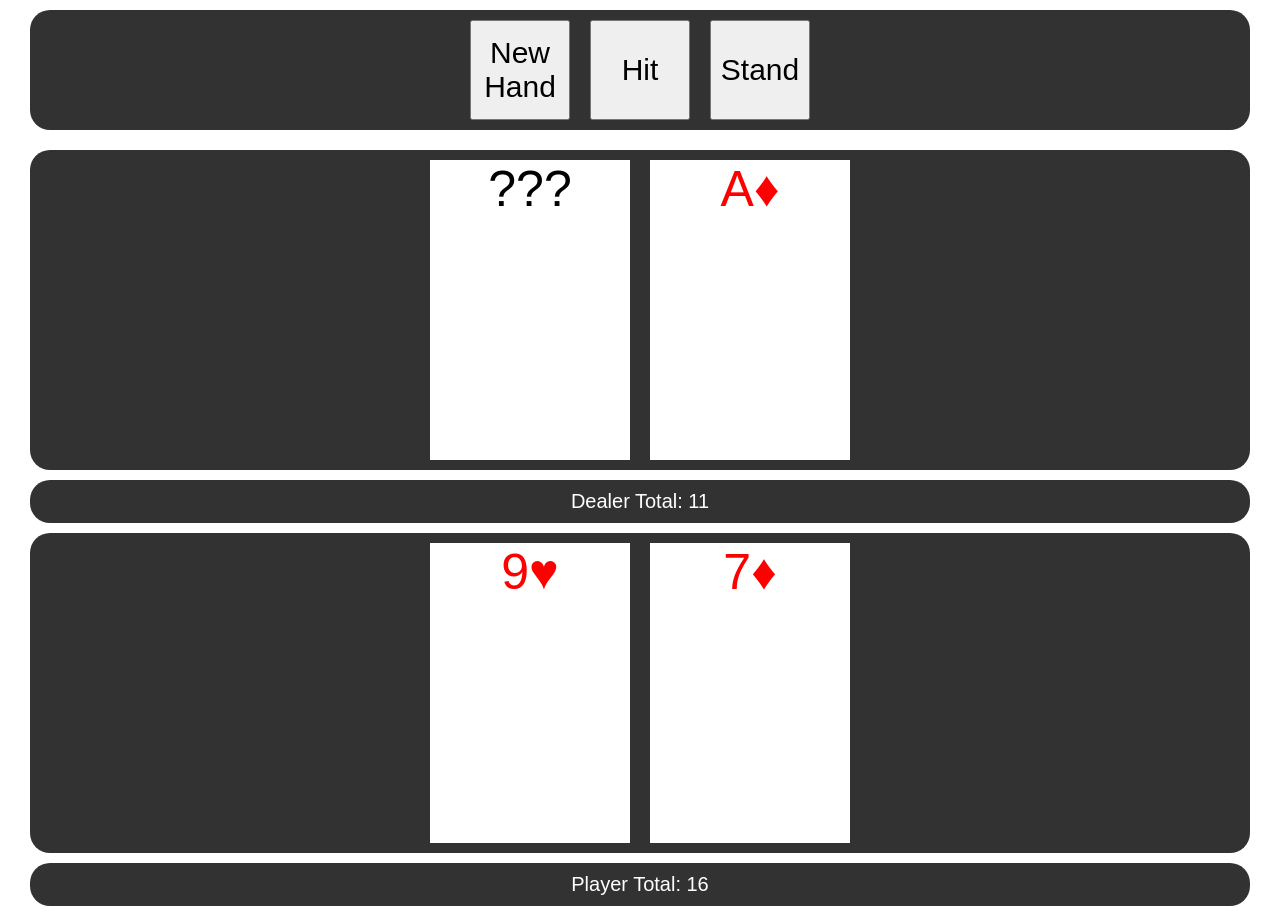
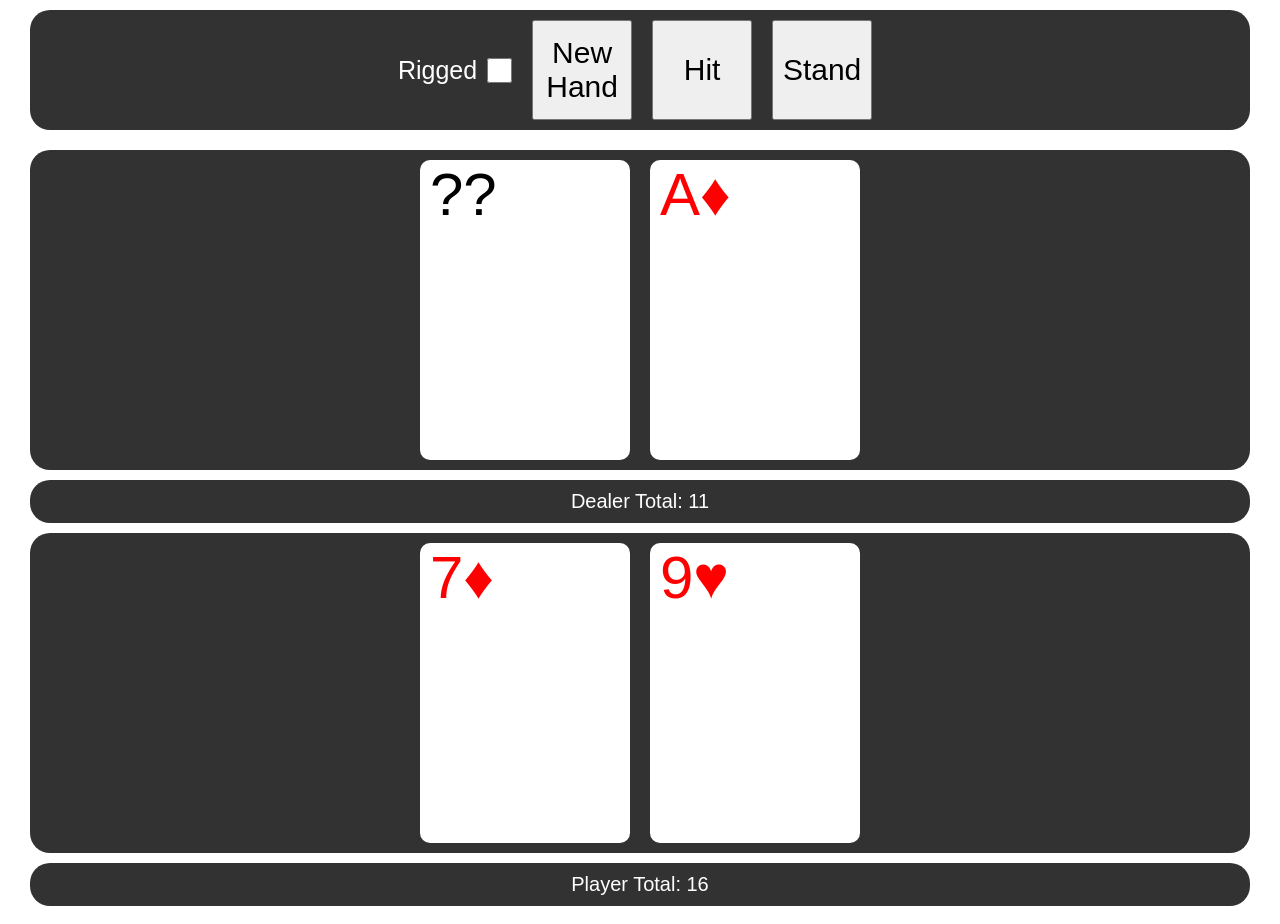
Before and after one commit to Patty-Github/BlackJack, a plain HTML site: page blackjack.html in a window 1280 px wide. Both pictures are taken after a click on the button "New Hand". Drawn offline with Linux system fonts and the light colour scheme.

Commit message:
Add files via upload

```diff
--- a/blackjack.css
+++ b/blackjack.css
@@ -30,6 +30,19 @@
     border-radius: 20px;
     width: calc(100% - 60px);
     background-color: rgb(50, 50, 50);
+}
+
+#riggedContainer {
+    display: flex;
+    align-items: center;
+    font-size: 25px;
+    color: white;
+}
+
+#riggedCheckbox {
+    height: 25px;
+    width: 25px;
+    margin: 0 10px 0 10px;
 }
 
 .dealerArea {
@@ -70,13 +83,15 @@
 }
 
 .card, .dealerCard {
-    display: none;
-    font-size: 50px;
+    font-size: 60px;
     background-color: white;
     height: 300px;
     width: 200px;
     margin: 10px;
+    padding: 0 0 0 10px;
+    text-align: start;
     text-wrap: wrap;
+    border-radius: 10px;
 }
 
 #blank {
@@ -90,3 +105,19 @@
 .diamond {
     color: red;
 }
+
+.dealerCardsGenerated {
+    display: none;
+}
+
+.playerCardsGenerated {
+    display: none;
+}
+
+/*body {
+    background-color: rgb(46, 33, 33)
+}
+
+.controls, .dealerArea, .playerArea, .playerTotal, .dealerTotal {
+    background-color: rgb(20, 20, 20);
+}*/
--- a/blackjack.html
+++ b/blackjack.html
@@ -9,16 +9,17 @@
 <body>
     <div class="container">
         <div class="controls">
+            <label id="riggedContainer">Rigged <input type="checkbox" id="riggedCheckbox"> </label>
             <button class="button" onclick="nextHand()">New Hand</button>
             <button class="button" onclick="Hit()">Hit</button>
             <button class="button" onclick="stand()">Stand</button>
             <!--<button class="button" onclick="playerTotal()">Refresh</button>
             <button class="button" onclick="logCardsDealt()">Cards</button>
             <button class="button" onclick="dealerHit()">Dealer Hit</button>
-            <button class="button" onclick="aceIsOne()">Ace1</button>-->
+            <button class="button" onclick="aceIsOne()">Ace1</button>
+            <button class="button" onclick="logCards()">Cards</button>-->
         </div>
-        <div class="dealerArea">
-            <div data-value="0" class="dealerCard 00" id="blank">???</div>
+        <div class="dealerCardsGenerated" id="dealerCardsGenerated">
             <div data-value="11" class="dealerCard club 0" id="dealerAceClub">A♠</div>
             <div data-value="2" class="dealerCard club 1" id="dealerTwoClub">2♠</div>
             <div data-value="3" class="dealerCard club 2" id="dealerThreeClub">3♠</div>
@@ -74,9 +75,16 @@
             <div data-value="10" class="dealerCard diamond 49" id="JackDiamond">J♦</div>
             <div data-value="10" class="dealerCard diamond 50" id="dealerQueenDiamond">Q♦</div>
             <div data-value="10" class="dealerCard diamond 51" id="dealerKingDiamond">K♦</div>
+
+            <div data-value="0" class="dealerCard 00" id="blank">??</div>
         </div>
+
+        <div class="dealerArea" id="dealerArea"></div>
+
         <div class="dealerTotal"><p id="dealerTotalPara">Dealer Total:</p></div>
-        <div class="playerArea">
+
+
+        <div class="playerCardsGenerated" id="playerCardsGenerated">
             <div data-value="11" class="card club 0" id="aceClub">A♠</div>
             <div data-value="2" class="card club 1" id="twoClub">2♠</div>
             <div data-value="3" class="card club 2" id="threeClub">3♠</div>
@@ -133,13 +141,20 @@
             <div data-value="10" class="card diamond 50" id="queenDiamond">Q♦</div>
             <div data-value="10" class="card diamond 51" id="kingDiamond">K♦</div>
         </div>
+
+        <div class="playerArea" id="playerArea"></div>
+
         <div class="playerTotal"><p id="playerTotalPara">Player Total:</p></div>
+
+        <p style="color: white;">I am not a designer.</p>
     </div>
 
     <script>
         const cards = document.querySelectorAll(".card");
         const dealerCards = document.querySelectorAll(".dealerCard");
         const blankCard = document.getElementById("blank");
+        const playerAreaDiv = document.getElementById("playerArea");
+        const dealerAreaDiv = document.getElementById("dealerArea");
         let cardsDealt = [];
 
         const playerTotalDiv = document.querySelector(".playerTotal");
@@ -206,6 +221,8 @@
 
         function nextHand() {
             cardsDealt.length = 0;
+            playerAreaDiv.innerHTML = "";
+            dealerAreaDiv.innerHTML = "";
             cards.forEach((cardDisplayNone) => {
                 cardDisplayNone.style.display = "none";
             })
@@ -213,11 +230,13 @@
                 dealerCardDisplayNone.style.display = "none";
             })
             blankCard.style.display = "block";
+            dealerAreaDiv.append(dealerCards[52]);
             let dealerCard = Math.floor(Math.random() * 52);
             console.log(dealerCard);
             dealerCards.forEach((dealerCardShow) => {
                 if(dealerCardShow.classList.contains(dealerCard)) {
                     dealerCardShow.style.display = "block";
+                    dealerAreaDiv.append(dealerCards[dealerCard]);
                     cardsDealt.push(dealerCard);
                 }
             })
@@ -227,6 +246,7 @@
                 cards.forEach((cardShow) => {
                 if(cardShow.classList.contains(cardDeal) && !cardsDealt.includes(cardDeal)) {
                     cardShow.style.display = "block";
+                    playerAreaDiv.append(cards[cardDeal]);
                     cardsDealt.push(cardDeal);
                 } else if(cardShow.classList.contains(cardDeal) && cardsDealt.includes(cardDeal)) {
                     Hit();
@@ -256,6 +276,7 @@
             cards.forEach((cardShow) => {
                 if(cardShow.classList.contains(cardDeal) && !cardsDealt.includes(cardDeal)) {
                     cardShow.style.display = "block";
+                    playerAreaDiv.append(cards[cardDeal]);
                     cardsDealt.push(cardDeal);
                 } else if(cardShow.classList.contains(cardDeal) && cardsDealt.includes(cardDeal)) {
                     Hit();
@@ -274,6 +295,7 @@
             dealerCards.forEach((dealerCardShow) => {
                 if(dealerCardShow.classList.contains(dealerCard)) {
                     dealerCardShow.style.display = "block";
+                    dealerAreaDiv.append(dealerCards[dealerCard]);
                     cardsDealt.push(dealerCard);
                 }
             })
@@ -289,6 +311,7 @@
             dealerCards.forEach((dealerCardShow) => {
                 if(dealerCardShow.classList.contains(dealerCard) && !cardsDealt.includes(dealerCard)) {
                     dealerCardShow.style.display = "block";
+                    dealerAreaDiv.append(dealerCards[dealerCard]);
                 } else if(dealerCardShow.classList.contains(dealerCard) && cardsDealt.includes(dealerCard)) {
                     stand();
                     return;
@@ -360,10 +383,15 @@
         function logCardsDealt() {
             console.log(cardsDealt);
         }
+
+        function logCards() {
+            console.log(cards);
+        }
     </script>
 
     <!--
-        make it so that the most recent card is shown at the end
+        add "rigged" mode
+        fix mobile layout
     -->
 </body>
 </html>
```
